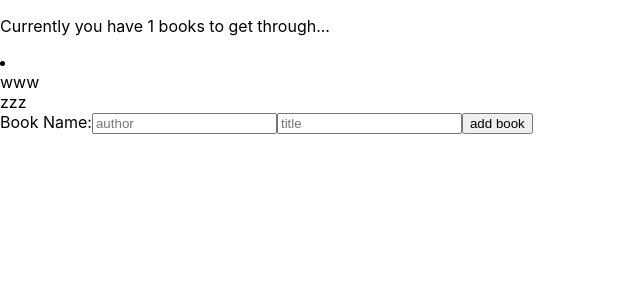
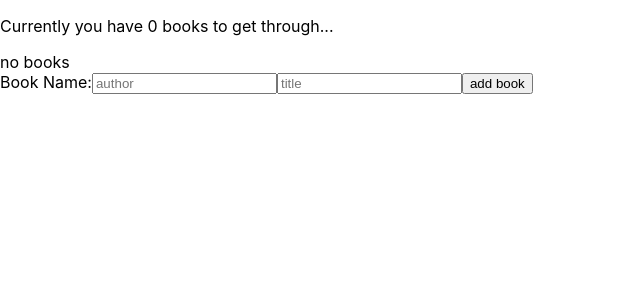
Before and after one commit to thejustvic/Reading-List-App, a React (Create React App) app: page / in a window 1280 px wide. Shown: the top 300 px of the page, without its empty margins (0-640 px from the left). Built offline with nearby package versions, Linux system fonts and the light colour scheme.

Commit message:
useReducer

```diff
--- a/src/components/BookDetails.js
+++ b/src/components/BookDetails.js
@@ -2,9 +2,9 @@ import React from 'react'
 import { BookContext } from '../contexts/BookContext'
 
 const BookDetails = ({ book }) => {
-  const { removeBook } = React.useContext(BookContext)
+  const { dispatch } = React.useContext(BookContext)
   return(
-    <li onClick={() => removeBook(book.id)}>
+    <li onClick={() => dispatch({type: 'REMOVE_BOOK', payload: book.id})}>
       <div className='title'>{book.title}</div>
       <div className='author'>{book.author}</div>
     </li>
--- a/src/components/NewBookForm.js
+++ b/src/components/NewBookForm.js
@@ -3,14 +3,20 @@ import { BookContext } from '../contexts/BookContext'
 
 const NewBookForm = () => {
 
-  const { addBook } = React.useContext(BookContext)
+  const { dispatch } = React.useContext(BookContext)
 
   const [title, setTitle] = React.useState('')
   const [author, setAuthor] = React.useState('')
 
   const handleSubmit = e => {
     e.preventDefault()
-    addBook(title, author)
+    dispatch({
+      type: 'ADD_BOOK',
+      payload:{
+        title,
+        author,
+      }
+    })
     setTitle('')
     setAuthor('')
   }
--- a/src/contexts/BookContext.js
+++ b/src/contexts/BookContext.js
@@ -1,24 +1,22 @@
 import React from 'react'
-import uuid from 'uuid/v1'
+import { bookReducer } from '../reducers/bookReducer';
 
 export const BookContext = React.createContext()
 
 const BookContextProvider = props => {
-  const [books, setBooks] = React.useState([
-    { title: 'www', author: 'zzz', id: uuid() }
-  ])
-  const addBook = (title, author) => {
-    setBooks([
-      ...books,
-      {title, author, id: uuid()}
-    ])
-  }
-  const removeBook = id => {
-    setBooks(books.filter(book => book.id !== id))
-  }
+
+  const [books, dispatch] = React.useReducer(bookReducer, [], () => {
+    const localData = localStorage.getItem('books')
+
+    return localData ? JSON.parse(localData) : []
+  })
+
+  React.useEffect(() => {
+    localStorage.setItem('books', JSON.stringify(books))
+  }, [books])
 
   return(
-    <BookContext.Provider value={{ books, addBook, removeBook }}>
+    <BookContext.Provider value={{ books, dispatch }}>
       {props.children}
     </BookContext.Provider>
   )
--- /dev/null
+++ b/src/reducers/bookReducer.js
@@ -0,0 +1,16 @@
+import uuid from 'uuid/v1'
+
+export const bookReducer = (state, action) => {
+  switch(action.type){
+    case 'ADD_BOOK':
+      return [...state, {
+        title: action.payload.title,
+        author: action.payload.author,
+        id: uuid()
+      }]
+    case 'REMOVE_BOOK':
+      return state.filter(book => book.id !== action.payload)
+    default:
+      return state
+  }
+}
```
